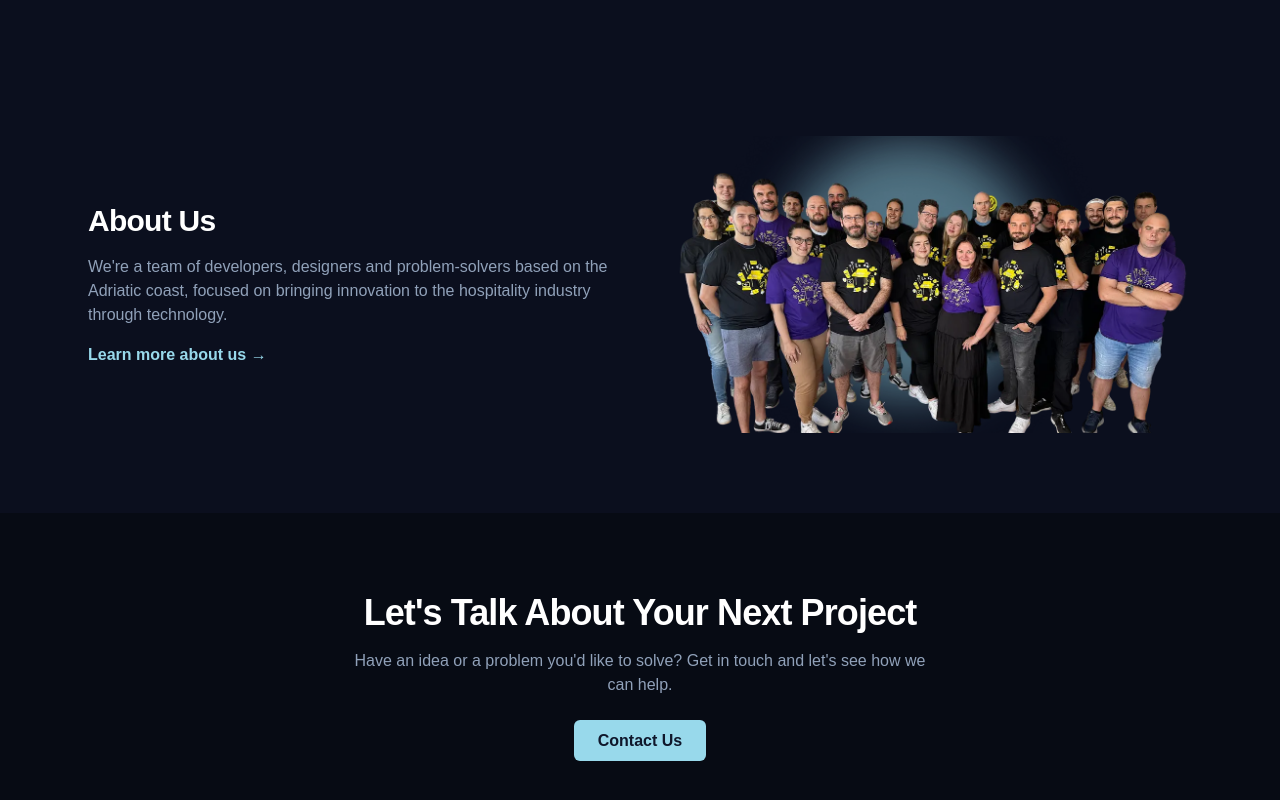
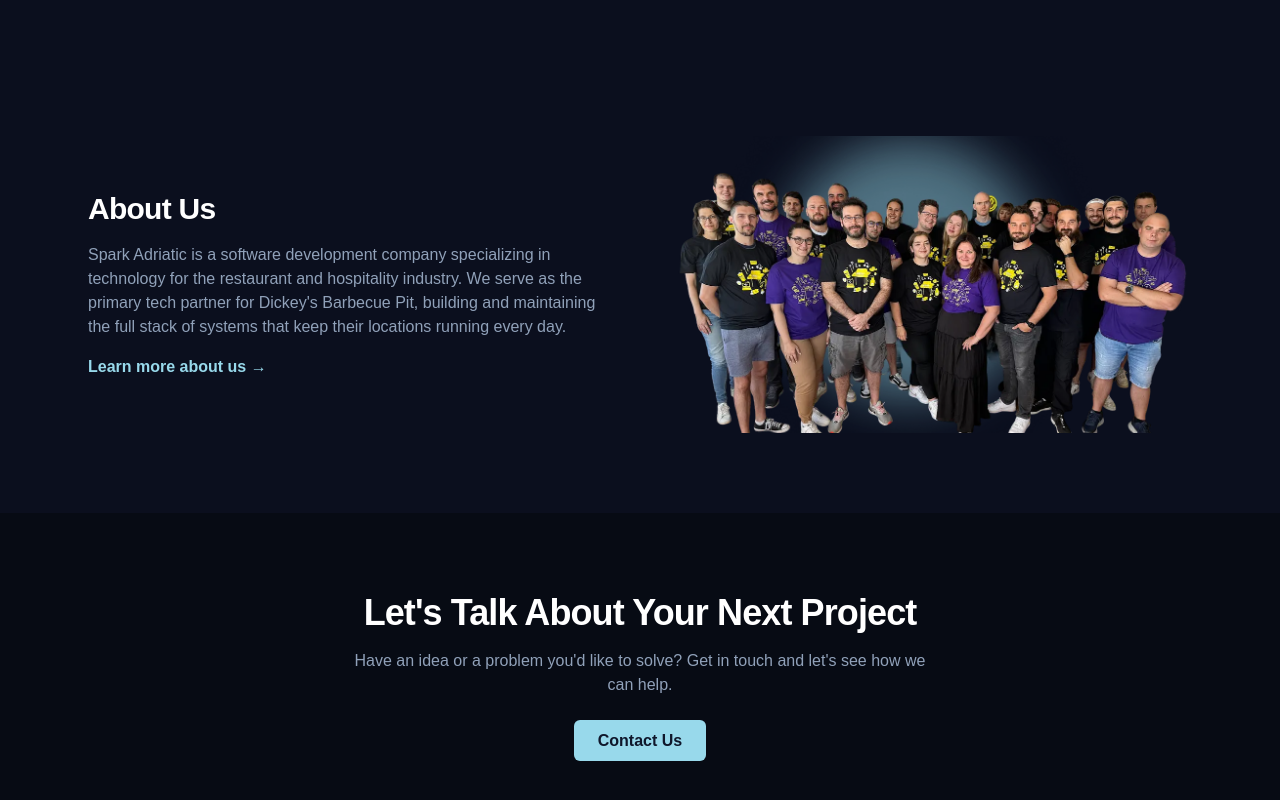
Before and after one commit to giancarlomari22/Sparkic, a Next.js app: page / in a window 1280 px wide. Shown: the part 1042-1842 px from the top of the page. Built offline with nearby package versions, Linux system fonts and the light colour scheme.

Commit message:
update homepage dio kod about us dijela

```diff
--- a/src/components/about-section.tsx
+++ b/src/components/about-section.tsx
@@ -10,9 +10,11 @@
             About Us
           </h2>
           <p className="mt-4 text-slate-400">
-            We&apos;re a team of developers, designers and problem-solvers
-            based on the Adriatic coast, focused on bringing innovation to
-            the hospitality industry through technology.
+            Spark Adriatic is a software development company specializing in
+            technology for the restaurant and hospitality industry. We serve
+            as the primary tech partner for Dickey&apos;s Barbecue Pit, building
+            and maintaining the full stack of systems that keep their
+            locations running every day.
           </p>
           <Link
             href="/about"
```
